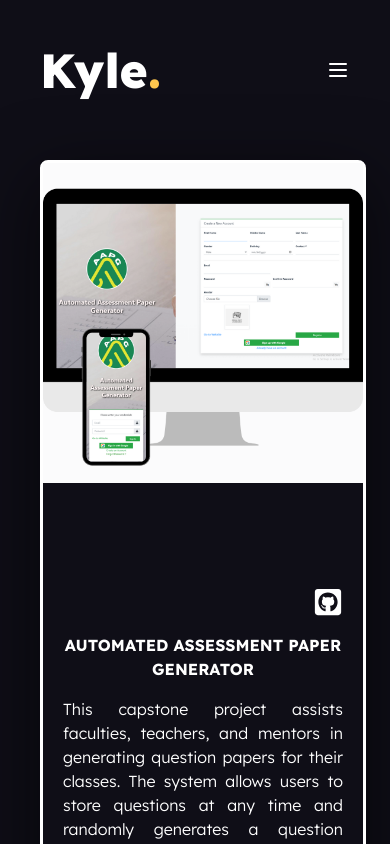
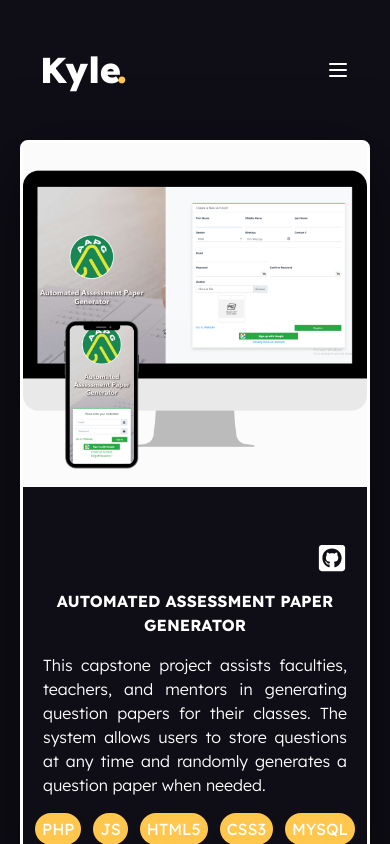
Before and after one commit to UnforgottenxKyle/MyWebsite, a React (Vite) app: page /Project in a window 390 px wide. Shown: the top 844 px of the page. Built offline with nearby package versions, Linux system fonts and the light colour scheme; a web font is replaced by a local one.

Commit message:
last updated 4th commit

```diff
--- a/src/components/Hero.jsx
+++ b/src/components/Hero.jsx
@@ -2,17 +2,16 @@ import { motion } from "framer-motion";
 import "../index.css";
 import Resume from "../assets/Resume.pdf";
 
-
 const Hero = () => {
   return (
     <>
-      <section className="grid grid-row-[1fr,1fr] h-[calc(100vh-140px)] bg-[#0f0e17] lg:grid lg:grid-cols-2 lg:px-[100px] box-border sm:px-0">
+      <section className="grid grid-row-[1fr,1fr] h-[calc(100%-140px)] lg:h-[calc(100vh-140px)] bg-[#0f0e17] lg:grid lg:grid-cols-2 lg:px-[100px] box-border sm:px-0">
         <div className="flex text-white lg:flex flex-col justify-center lg:items-start  gap-8 sm:w-fit sm:items-center">
           <motion.h1
             initial={{ x: -100, opacity: 0 }}
             animate={{ x: 0, opacity: 1 }}
             transition={{ duration: 0.5, delay: 0 }}
-            className="text-3xl lg:text-6xl font-semibold	text-start"
+            className="text-3xl mt-9 lg:text-6xl font-semibold lg:mt-0 text-center"
           >
             GRIFIN KYLE C. <span>ASA</span>
           </motion.h1>
@@ -46,7 +45,7 @@ const Hero = () => {
             </motion.button>
           </a>
         </div>
-        <div className="flex justify-center text-center items-center lg:items-center">
+        <div className="flex justify-center text-center items-center my-[75px] lg:items-center lg:pt-0">
           <motion.img
             initial={{ x: 100, opacity: 0 }}
             animate={{ x: 0, opacity: 1 }}
--- a/src/components/Navbar.jsx
+++ b/src/components/Navbar.jsx
@@ -12,7 +12,7 @@ const Navbar = () => {
   return (
     <>
       <nav className="flex px-[40px] bg-[#0f0e17] h-[140px] justify-center items-center lg:px-[100px]">
-        <div className=" text-5xl lg:flex flex-1 text-white lg:text-5xl lg:text-start">
+        <div className=" text-4xl lg:flex flex-1 text-white lg:text-5xl lg:text-start">
           <h1 className="font-extrabold	hover:text-[#FFC74D] cursor-pointer">
             Kyle{" "}
             <span className="text-[#FFC74D] ml-[-16px] hover:text-white">
--- a/src/components/Project.jsx
+++ b/src/components/Project.jsx
@@ -5,7 +5,7 @@ import { Link } from "react-router-dom";
 const Project = () => {
   return (
     <>
-      <section className="grid grid-rows-4 h-[calc(100%-140px)] lg:grid-rows-2 lg:grid-cols-2 lg:h-[calc(100vh-140px)] bg-[#0f0e17] py-5 px-[40px] lg:px-[100px] gap-4 ">
+      <section className="grid grid-rows-4 h-[calc(100%-140px)] lg:grid-rows-2 lg:grid-cols-2 lg:h-[calc(100vh-140px)] bg-[#0f0e17] lg:py-5 px-[20px] lg:px-[100px] gap-4 pb-9 ">
         <motion.div
           initial={{ x: -100, opacity: 0 }}
           animate={{ x: 0, opacity: 1 }}
```
